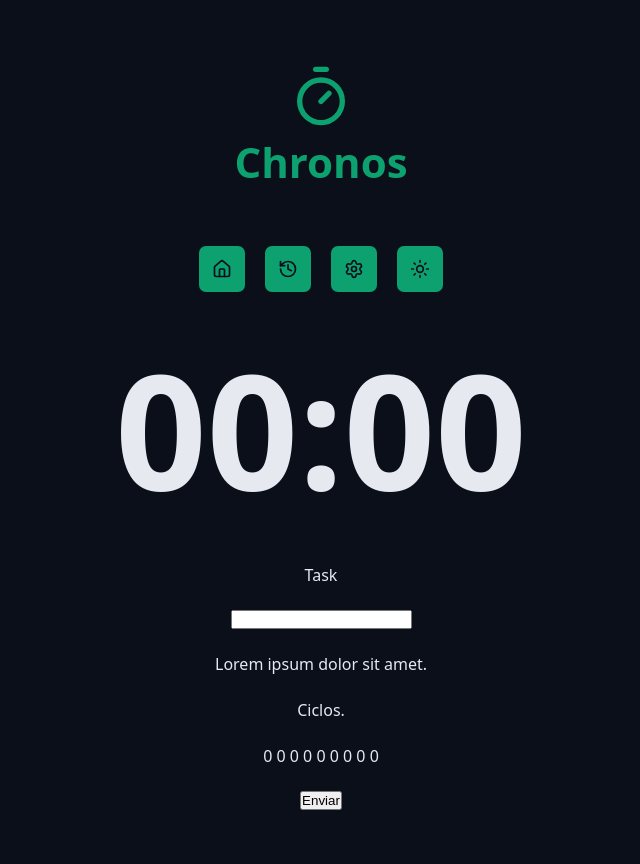
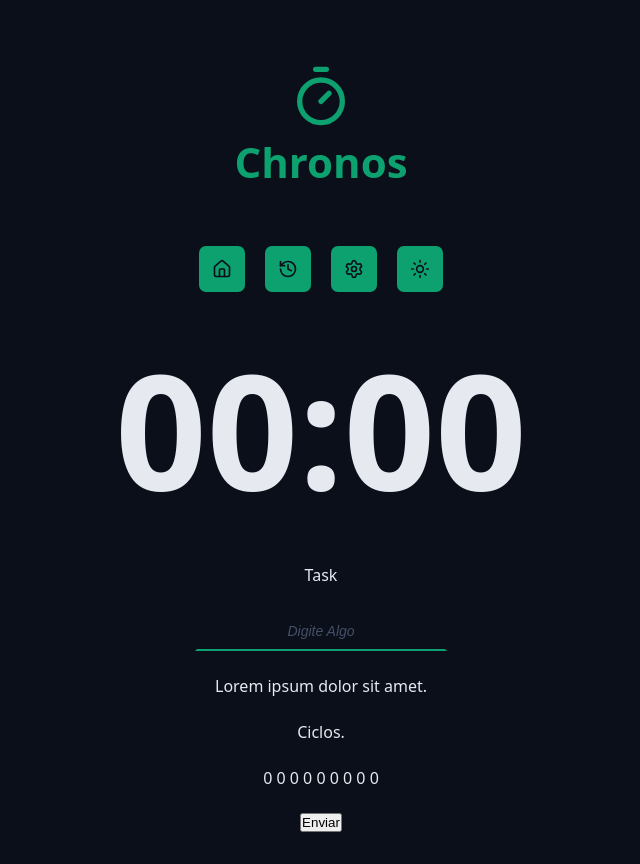
Before and after one commit to rafamgcarvalho/chronos-pomodoro, a React (Vite) app: page / in a window 1280 px wide. Shown: the whole page, without its empty margins (319-959 px from the left). Before the commit the page ends 842 px from the top, so only its background shows below. Built offline with nearby package versions, Linux system fonts and the light colour scheme.

Commit message:
finalizando o input

```diff
--- a/src/App.tsx
+++ b/src/App.tsx
@@ -26,7 +26,7 @@
             <Container>
                 <form className='form'action="">
                     <div className="formRow">
-                        <DefaultInput labelText='Task' id= 'meuInput' type = 'text'></DefaultInput>
+                        <DefaultInput labelText='Task' id= 'meuInput' type = 'text' placeholder='Digite Algo'></DefaultInput>
                     </div>
 
                     <div className="formRow">
--- a/src/components/DefaultInput/DefaultInput.tsx
+++ b/src/components/DefaultInput/DefaultInput.tsx
@@ -1,15 +1,17 @@
+import styles from './Styles.module.css';
+
 type DefaultInputProps = {
     id: string;
     labelText?: string;
 } & React.ComponentProps<'input'>;
 
-export function DefaultInput({id, type, labelText}: DefaultInputProps) {
+export function DefaultInput({id, type, labelText, ...rest}: DefaultInputProps) {
     return (
         <>
         {
             labelText && <label htmlFor= {id}>{labelText}</label>
         }
-        <input id= {id} type={type} />
+        <input className={styles.input} id= {id} type={type} {...rest} />
         </>
     );
 }
--- /dev/null
+++ b/src/components/DefaultInput/Styles.module.css
@@ -0,0 +1,27 @@
+.input {
+    background-color: transparent;
+    text-align: center;
+    font-size: 1.8rem;
+    padding: 0.8rem;
+    border: .2rem solid transparent;
+    border-bottom: 0.2rem solid var(--primary);
+    color: var(--text-default);
+    outline: none;
+    transition: all 0.1s ease-in-out;
+}
+
+input:focus {
+    border: .2rem solid var(--primary);
+    border-radius: 0.8rem;
+}
+
+.input::placeholder {
+    color: var(--gray-500);
+    font-size: 1.4rem;
+    font-style: italic;
+}
+
+.input:disabled {
+    border-bottom: 0.2rem solid var(--disabled);
+    color: var(--text-muted);
+}
```
